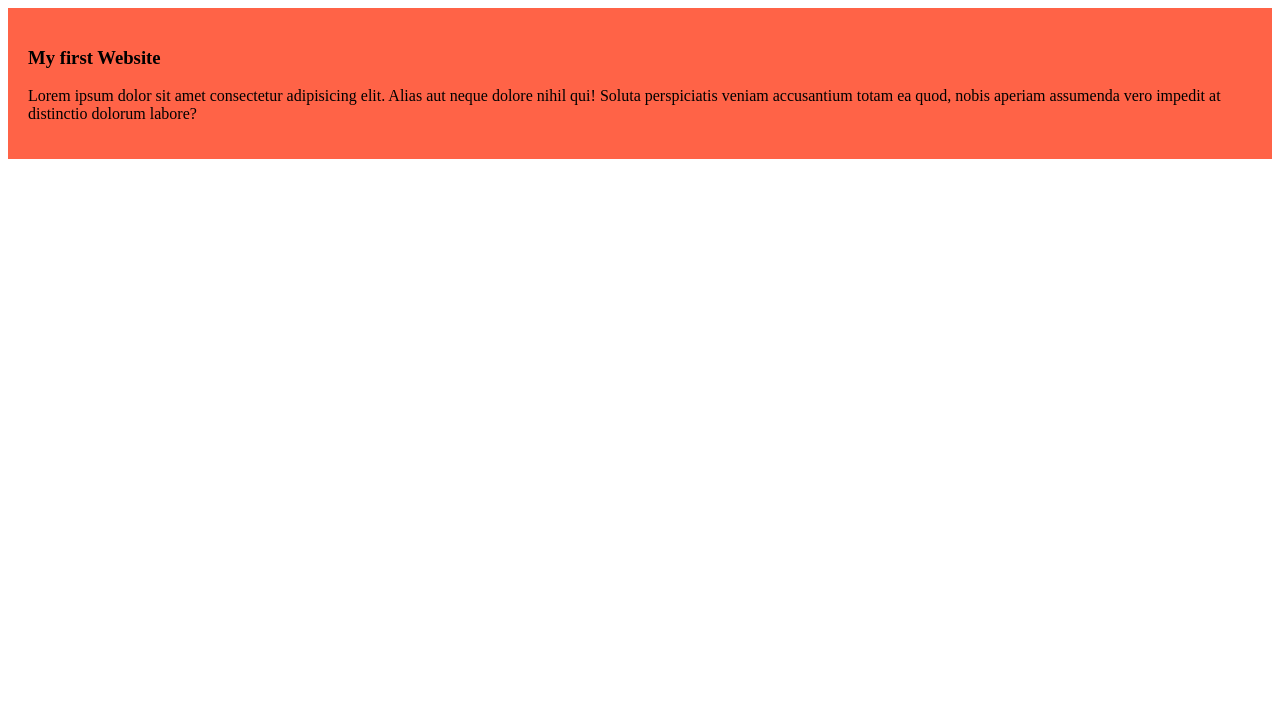
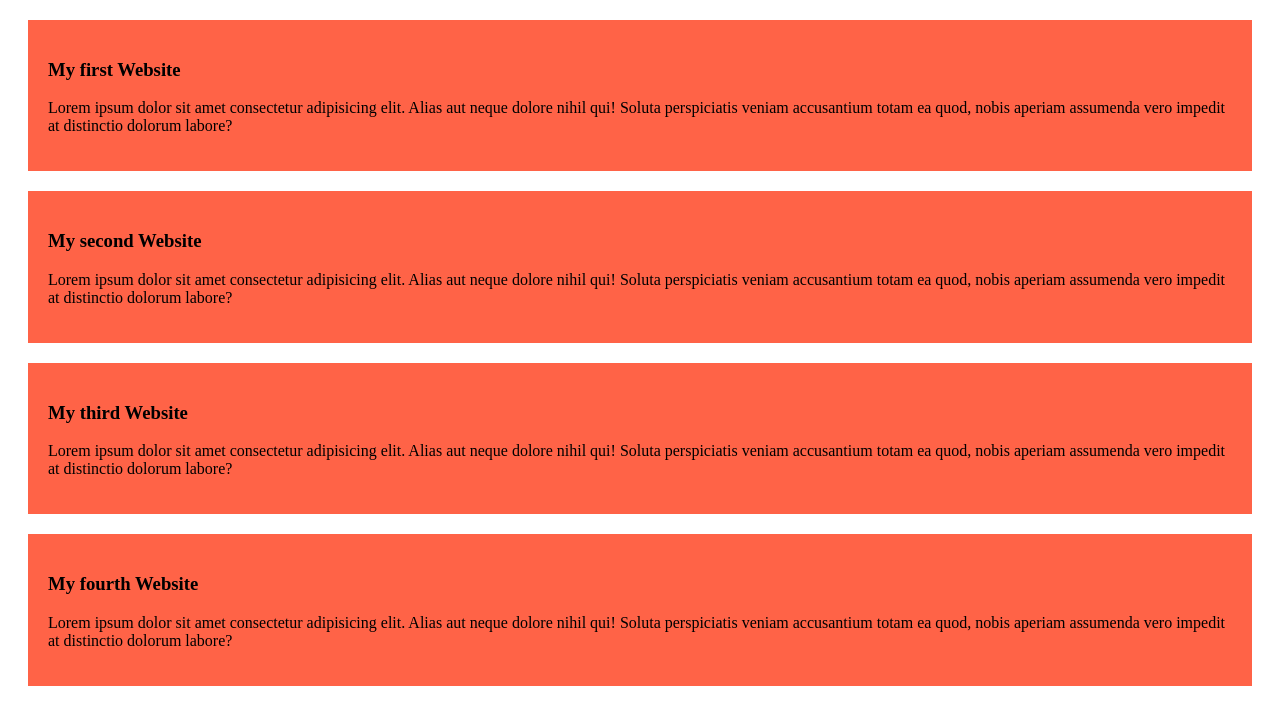
Before and after one commit to masum5shah/my-simple-website, a plain HTML site: page index.html in a window 1280 px wide. Drawn offline with Linux system fonts and the light colour scheme.

Commit message:
added second ,third and fourth blog

```diff
--- a/index.html
+++ b/index.html
@@ -11,5 +11,17 @@
         <h3>My first Website</h3>
         <p>Lorem ipsum dolor sit amet consectetur adipisicing elit. Alias aut neque dolore nihil qui! Soluta perspiciatis veniam accusantium totam ea quod, nobis aperiam assumenda vero impedit at distinctio dolorum labore?</p>
     </div>
+    <div>
+        <h3>My second Website</h3>
+        <p>Lorem ipsum dolor sit amet consectetur adipisicing elit. Alias aut neque dolore nihil qui! Soluta perspiciatis veniam accusantium totam ea quod, nobis aperiam assumenda vero impedit at distinctio dolorum labore?</p>
+    </div>
+    <div>
+        <h3>My third Website</h3>
+        <p>Lorem ipsum dolor sit amet consectetur adipisicing elit. Alias aut neque dolore nihil qui! Soluta perspiciatis veniam accusantium totam ea quod, nobis aperiam assumenda vero impedit at distinctio dolorum labore?</p>
+    </div>
+    <div>
+        <h3>My fourth Website</h3>
+        <p>Lorem ipsum dolor sit amet consectetur adipisicing elit. Alias aut neque dolore nihil qui! Soluta perspiciatis veniam accusantium totam ea quod, nobis aperiam assumenda vero impedit at distinctio dolorum labore?</p>
+    </div>
 </body>
 </html>
--- a/styles/blog.css
+++ b/styles/blog.css
@@ -1,4 +1,5 @@
 div{
     background-color: tomato;
     padding: 20px;
+    margin: 20px;
 }
```
